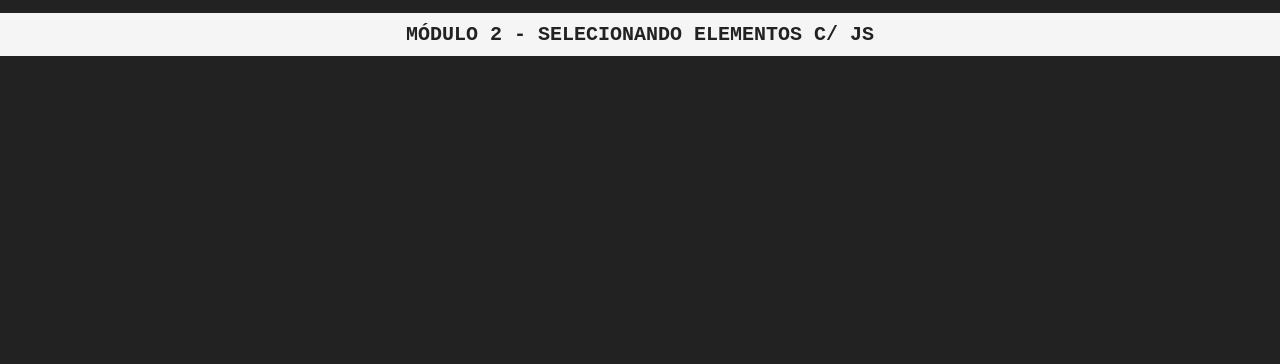
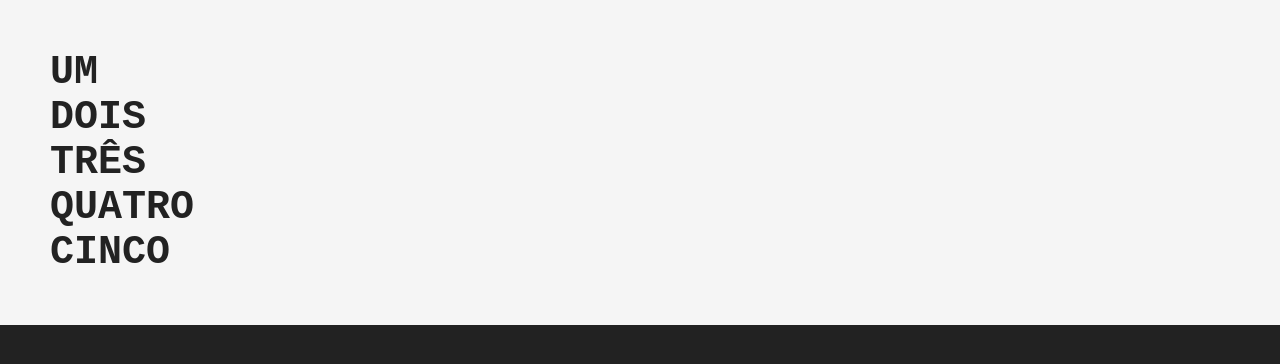
Before and after one commit to devalefflira/curso-javascript-b7web, a plain HTML site: page JavaScript - B7Web/Módulo 2/nova pasta/index.html in a window 1280 px wide. Drawn offline with Linux system fonts and the light colour scheme.

Commit message:
Atualização de arquivos existentes e inclusão de novos arquivos

```diff
--- /dev/null
+++ b/JavaScript - B7Web/Módulo 2/document-getElementById/script.js
@@ -0,0 +1,3 @@
+// Selecionando Elementos
+
+document.getElementById('name').innerHTML = "PEDRO"
--- a/JavaScript - B7Web/Módulo 2/style.css
+++ b/JavaScript - B7Web/Módulo 2/document-getElementById/style.css
@@ -7,8 +7,8 @@ body  {
     font-family: 'Courier New', Courier, monospace;
 }
 
-h1 {
-    font-size: 20px;
+#name {
+    font-size: 40px;
     text-transform: uppercase;
     text-align: center;
     background-color: #f5f5f5;
--- a/JavaScript - B7Web/Módulo 2/index.html
+++ b/JavaScript - B7Web/Módulo 2/nova pasta/index.html
@@ -10,7 +10,15 @@
 </head>
 
 <body>
-    <h1>Módulo 2 - Selecionando Elementos c/ JS</h1>
+    <div class="list">
+        <ul>
+            <li>Um</li>
+            <li>Dois</li>
+            <li>Três</li>
+            <li>Quatro</li>
+            <li>Cinco</li>
+        </ul>
+    </div>
 
     <script type="text/javascript" src="/JavaScript - B7Web/Módulo 2/script.js"></script>
 </body>
--- /dev/null
+++ b/JavaScript - B7Web/Módulo 2/nova pasta/style.css
@@ -0,0 +1,23 @@
+body  {
+    background-color: #222;
+    color: #f5f5f5;
+    font-size: 20px;
+    margin: 0;
+    padding: 0;
+    font-family: 'Courier New', Courier, monospace;
+}
+
+.list {
+    font-size: 40px;
+    text-transform: uppercase;
+    text-align: center;
+    background-color: #f5f5f5;
+    color:#222;
+    font-weight: bold;
+    padding: 10px;
+}
+
+ul {
+    list-style: none;
+    text-align: justify;
+}
--- a/JavaScript - B7Web/Módulo 2/script.js
+++ /dev/null
@@ -1 +0,0 @@
-// Selecionando Elementos
```
Also changed, not shown: JavaScript - B7Web/Módulo 2/document-getElementById/index.html (added, +20 -0 lines), JavaScript - B7Web/Módulo 2/nova pasta/script.js (added).
